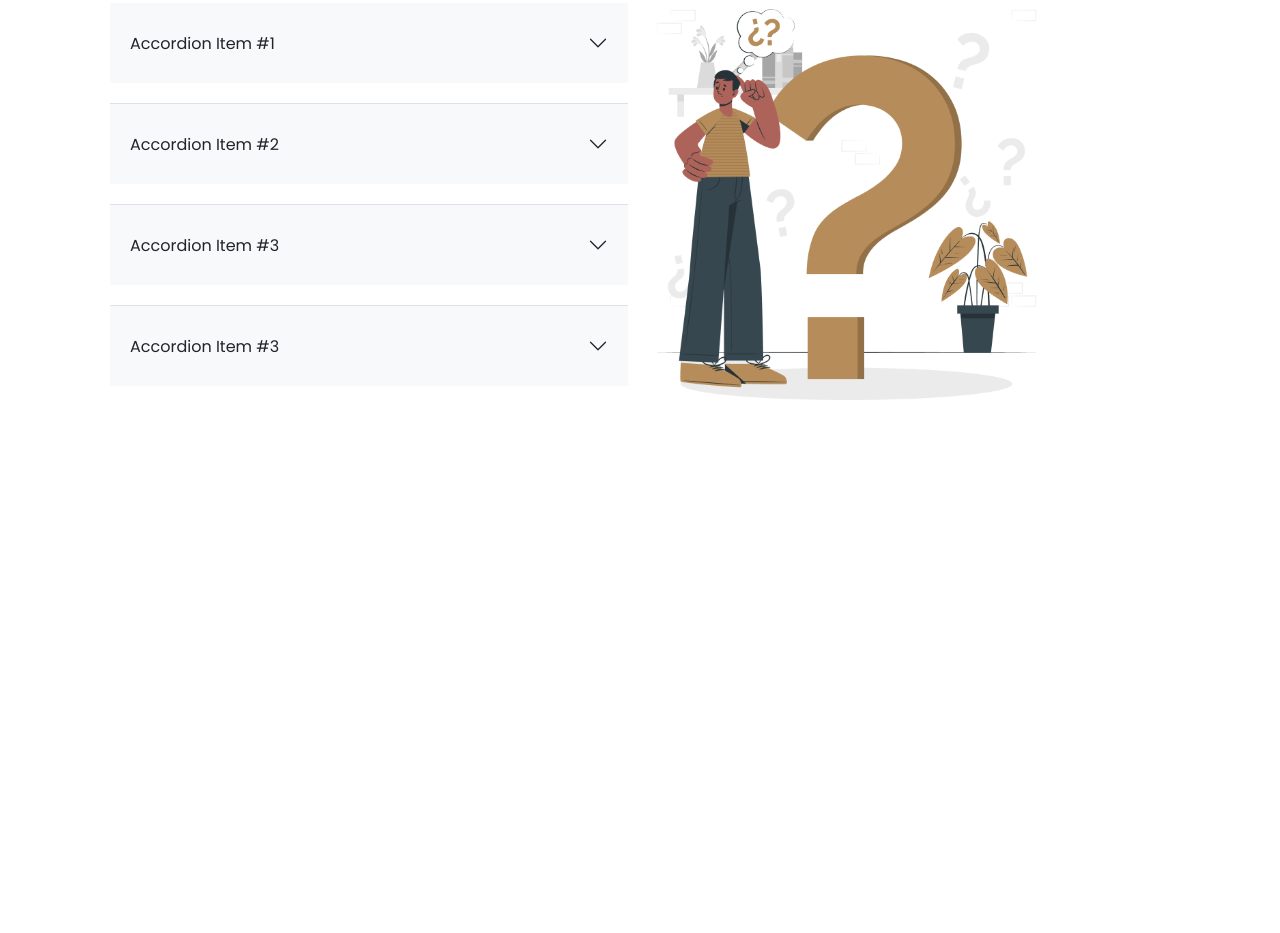
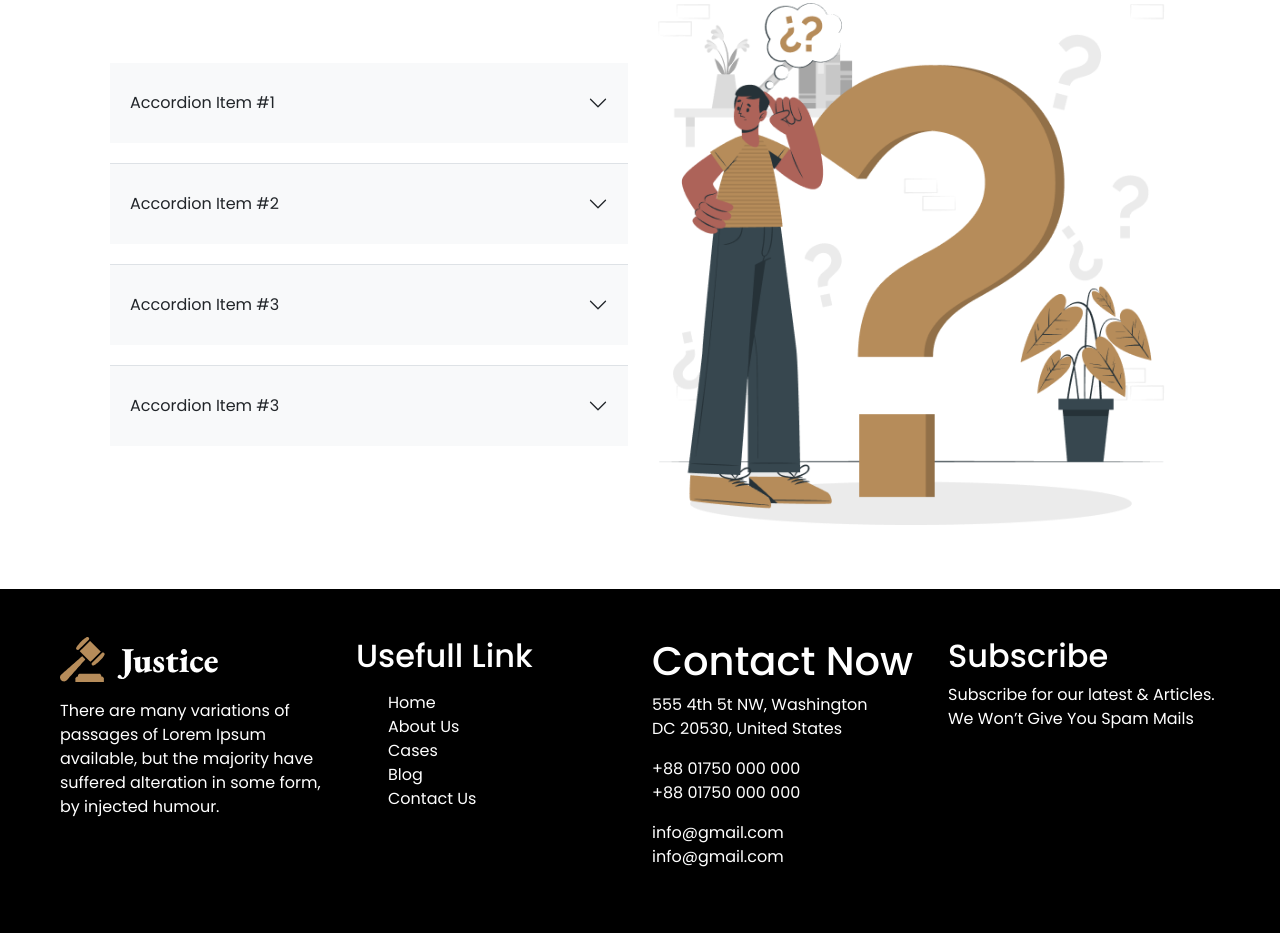
Before and after one commit to joy271f/legal-solution, a plain HTML site: page index.html in a window 1280 px wide. Shown: the part 2562-3495 px from the top of the page. Before the commit the page ends 2984 px from the top, so only its background shows below. Drawn offline with nearby package versions, Linux system fonts and the light colour scheme.

Commit message:
Footer Layout and text setup done

```diff
--- a/index.html
+++ b/index.html
@@ -331,14 +331,53 @@
               </div>
             </div>
             <div class="col">
-              <img class="w-75" src="images/faq.png" alt="">
+              <img class="img-fluid gx-5" src="images/faq.png" alt="">
             </div>
           </div>
         </div>
       </section>
     </main>
     <!-- footer section start -->
-    <footer></footer>
+    <footer class="mt-5">
+      <div class="bg-black text-white">
+        <div class="row mx-5">
+          <div class="col col-md-3 my-5">
+            <img src="images/logo.png" alt="">
+            <p class="mt-3">There are many variations of passages of Lorem Ipsum available, but the majority have suffered alteration in some form, by injected humour.</p>
+          </div>
+          <div class="col col-md-3 my-5 align-items-center">
+            <h2 >Usefull Link</h2>
+            <ul class="d-flex flex-column my-3" style="list-style: none;">
+              <li>Home</li>
+              <li>About Us</li>
+              <li>Cases</li>
+              <li>Blog</li>
+              <li>Contact Us</li>
+            </ul>
+          </div>
+          <div class="col col-md-3 my-5">
+            <h1>Contact Now</h1>
+            <p>555 4th 5t NW, Washington <br>
+              DC 20530, United States</p>
+            <p>
+              +88 01750 000 000 <br>
+              +88 01750 000 000
+            </p>
+            <p>
+              info@gmail.com <br>
+              info@gmail.com
+            </p>
+          </div>
+          <div class="col col-md-3 my-5">
+            <h2>Subscribe</h2>
+            <p>
+              Subscribe for our latest & Articles. <br> We Won’t Give You Spam Mails
+            </p>
+
+          </div>
+        </div>
+      </div>
+    </footer>
 
     <!-- BS JS Link -->
     <script
```
